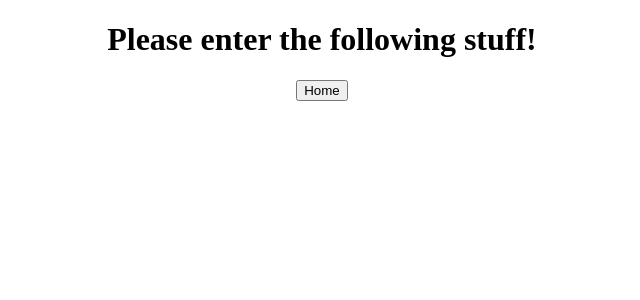
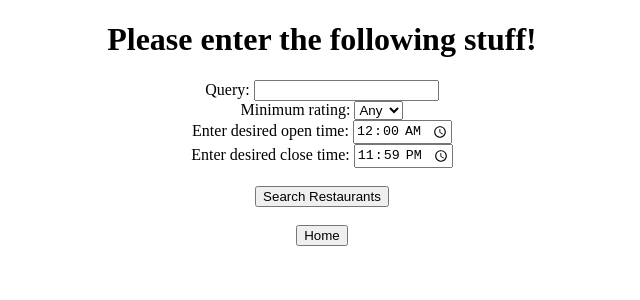
Before and after one commit to Parmoi/Big-Backer, a Flask app: page /search in a window 1280 px wide. Shown: the top 300 px of the page, without its empty margins (318-958 px from the left). Run offline with Flask 3, Linux system fonts and the light colour scheme.

Commit message:
Added the following to the search filter: query box, rating, open time, close time

```diff
--- a/app/templates/search.html
+++ b/app/templates/search.html
@@ -2,10 +2,41 @@
 <html>
     <head>
         <title>Restaurant Search</title>
-        <!-- Add scripts here: <script src= ...> -->
+        <script src="/static/js/restaurants.js"></script>
     </head>
     <body>
         <h1 style="text-align: center;">Please enter the following stuff!</h1>
+
+        <div style="text-align: center;">
+            <label for="query">Query:</label>
+            <input type="text" id="query" name="query">
+            <br>
+
+            <label for="min-rating">Minimum rating:</label>
+            <select id="min-rating" name="rating">
+                <option value="0">Any</option>
+                <option value="4.5">4.5+</option>
+                <option value="4.0">4.0+</option>
+                <option value="3.5">3.5+</option>
+                <option value="3.0">3.0+</option>
+                <option value="2.5">2.5+</option>
+                <option value="2.0">2.0+</option>
+                <option value="1.5">1.5+</option>
+                <option value="1.0">1.0+</option>
+            </select>
+            <br>
+
+            <label for="open-time">Enter desired open time:</label>
+            <input type="time" name="open-time" id="open-time" value="00:00">
+            <br>
+
+            <label for="close-time">Enter desired close time:</label>
+            <input type="time" name="close-time" id="close-time" value="23:59">
+            <br><br>
+
+            <button onclick="findFilteredRestaurants()">Search Restaurants</button>
+            <br><br>
+        </div>
 
         <div style="text-align: center;">
             <a href="{{ url_for('main.home') }}">
```
